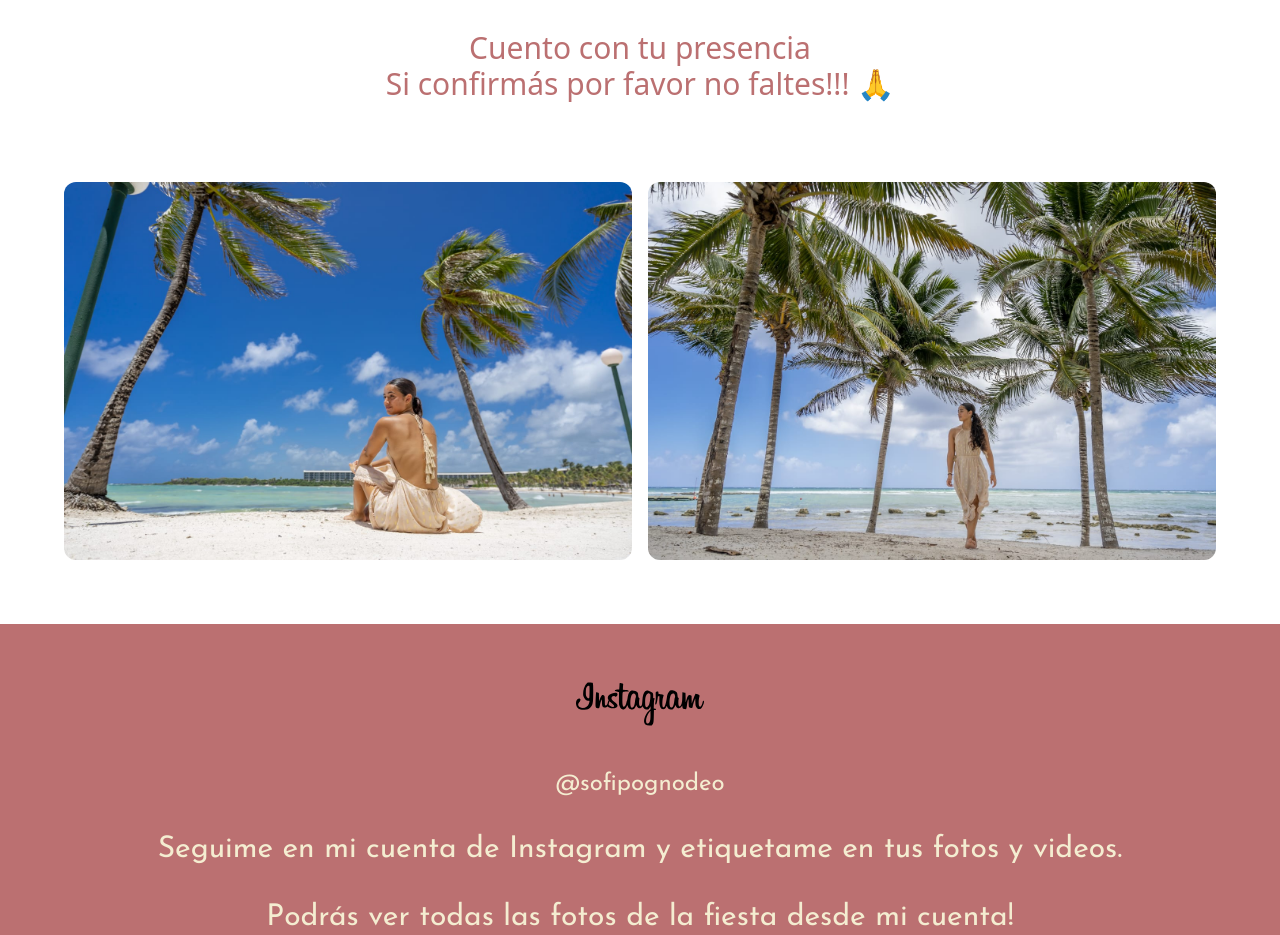
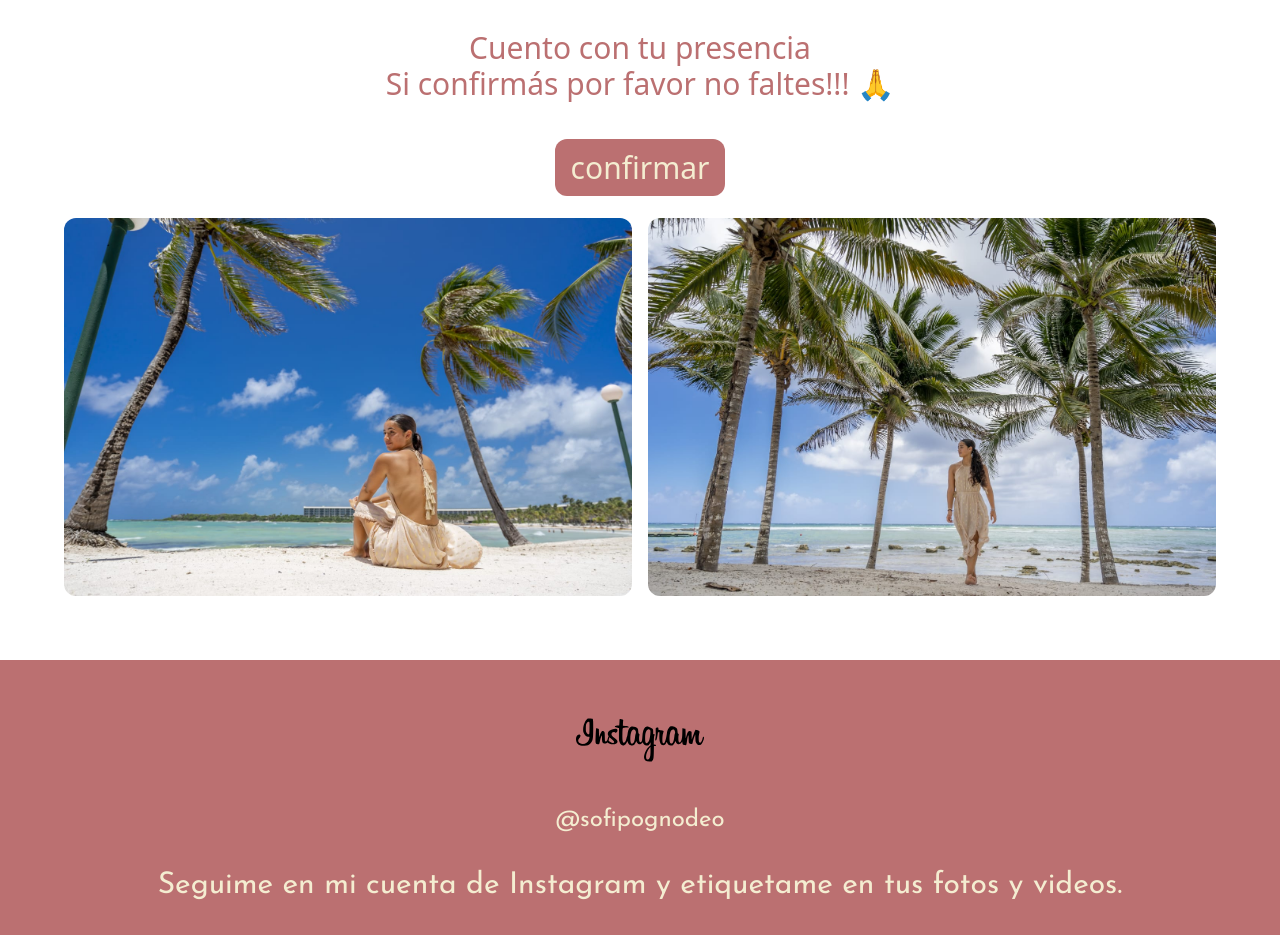
Before and after one commit to mdq4all/Cumple-sofi-15, a Next.js app: page / in a window 1280 px wide. Shown: the part 2360-3295 px from the top of the page. Built offline with nearby package versions, Linux system fonts and the light colour scheme; a web font is replaced by a local one.

Commit message:
configurando whatsapp

```diff
--- a/src/components/Attendance.jsx
+++ b/src/components/Attendance.jsx
@@ -4,6 +4,7 @@ import Image from "next/image";
 import WatsappLogo from "../../public/WatsappLogo";
 import { useInView } from "framer-motion";
 import { useRef } from "react";
+import Link from "next/link";
 
 const Attendance = () => {
   const WhatsAppMessage = () => {
@@ -27,12 +28,13 @@ const Attendance = () => {
       <p>Cuento con tu presencia</p>
       <p className="md:mb-8">Si confirmás por favor no faltes!!! 🙏</p>
       <div className="my-4 md:mb-8">
-        {/* <button
+        <Link
           className="bg-secondary text-primary px-4 py-2 rounded-xl"
-          onClick={WhatsAppMessage}
+          // onClick={WhatsAppMessage}
+          href="https://wa.me/542235357272" target="_blank"
         >
           confirmar
-        </button> */}
+        </Link>
       </div>
       <div ref={ref} className={`flex flex-col gap-4 md:grid md:grid-cols-2 ${isInView ? 'animate-name_entrance' : ''}`}>
         <Image
```
